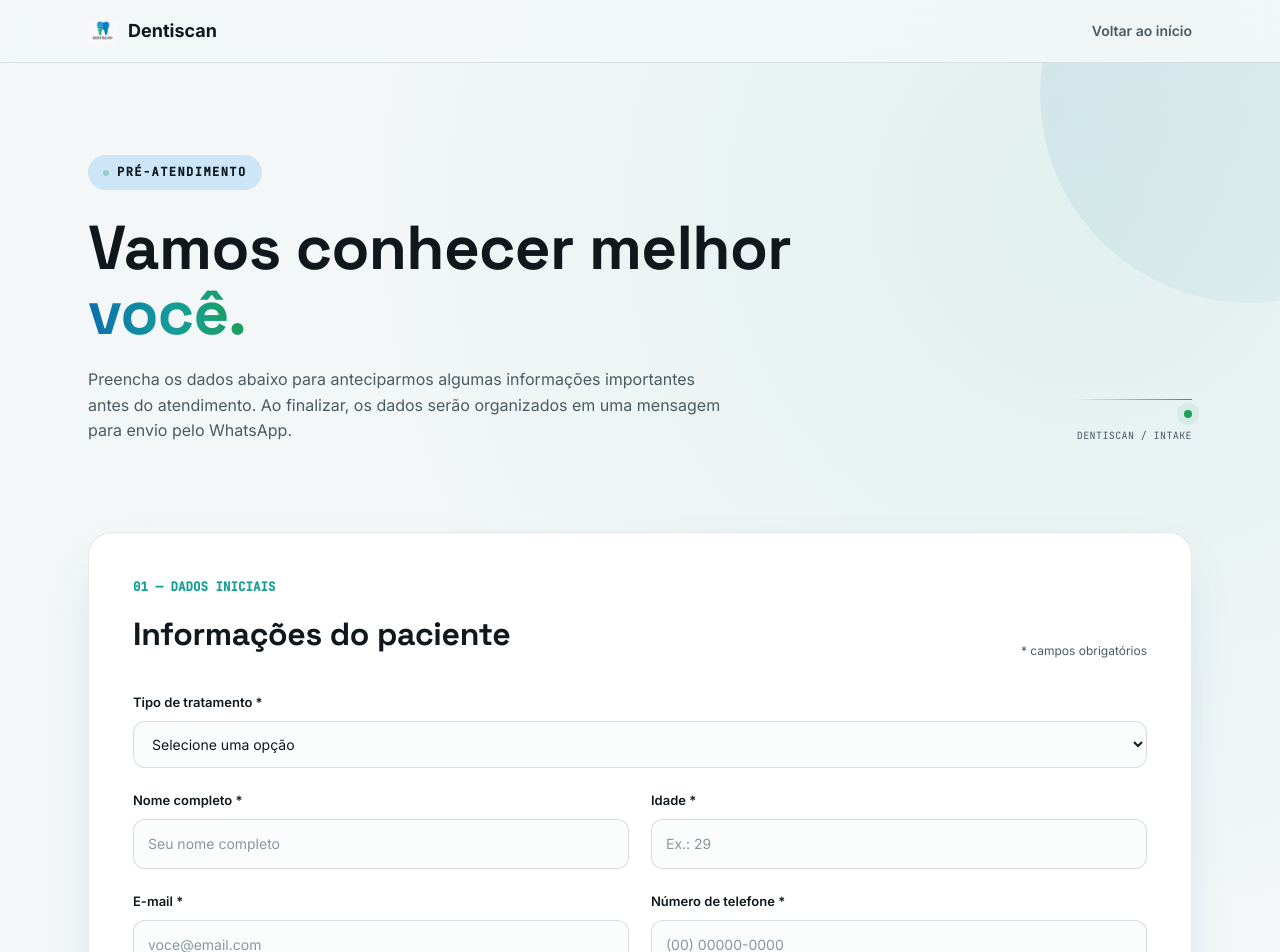
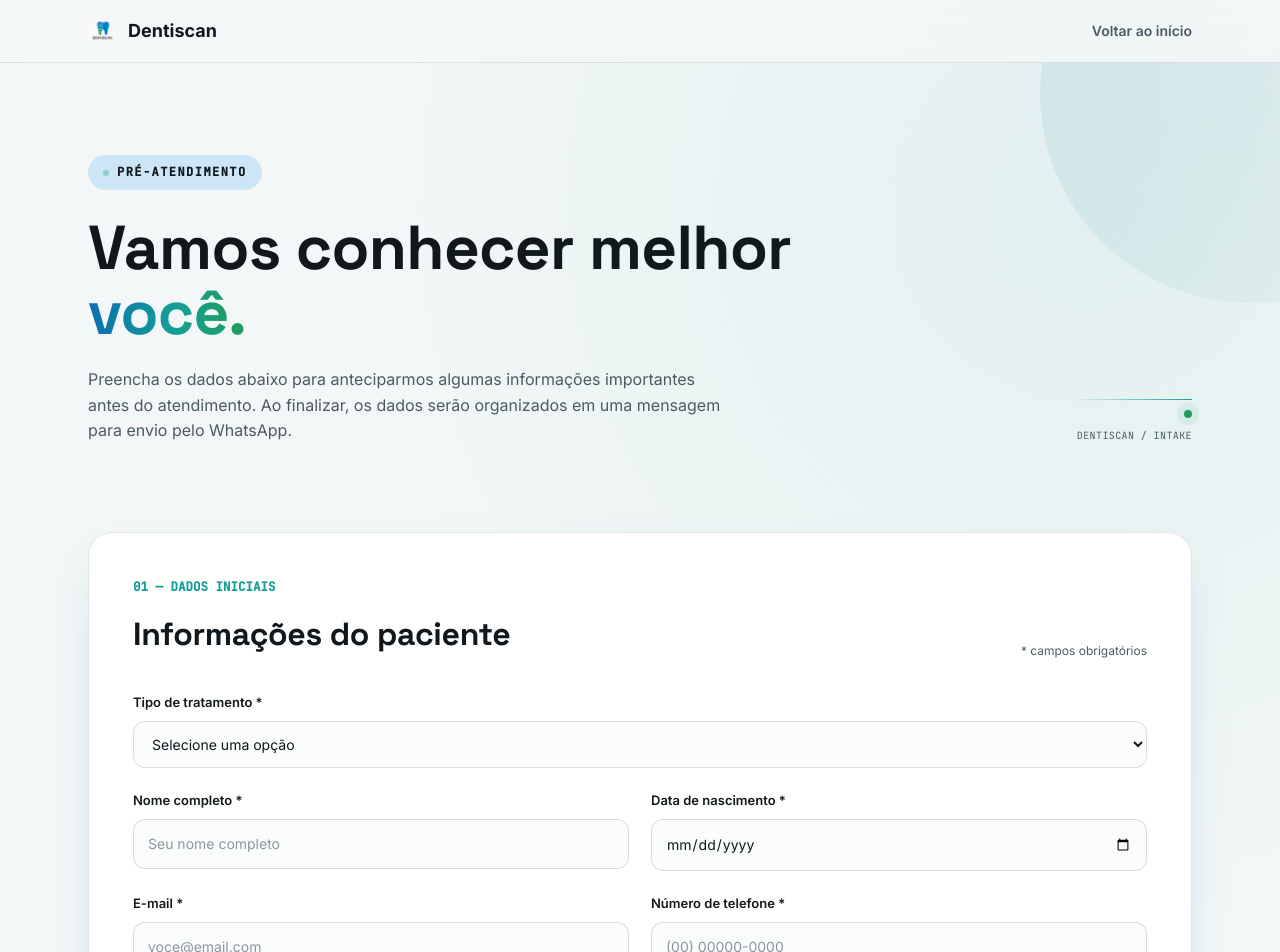
Before and after one commit to mavinute/dentiscan, a Next.js app: page /atendimento in a window 1280 px wide. Shown: the top 952 px of the page. Built offline with nearby package versions, Linux system fonts and the light colour scheme.

Commit message:
ajute no campo idade alterado para data de nascimento

```diff
--- a/src/components/patient-form.tsx
+++ b/src/components/patient-form.tsx
@@ -15,8 +15,31 @@ const YES_NO_UNKNOWN = ['Sim', 'Não', 'Não sabe']
 
 const WHATSAPP_NUMBER = process.env.NEXT_PUBLIC_WHATSAPP_NUMBER ?? ''
 
+function calculateAge(birthDate: string): number | null {
+  if (!birthDate) return null
+  const birth = new Date(birthDate + 'T00:00:00')
+  if (Number.isNaN(birth.getTime())) return null
+
+  const today = new Date()
+  let age = today.getFullYear() - birth.getFullYear()
+  const hasHadBirthdayThisYear =
+    today.getMonth() > birth.getMonth() ||
+    (today.getMonth() === birth.getMonth() && today.getDate() >= birth.getDate())
+  if (!hasHadBirthdayThisYear) age -= 1
+
+  return age >= 0 ? age : null
+}
+
+function formatDate(iso: string): string {
+  if (!iso) return 'Não informado'
+  const d = new Date(iso + 'T00:00:00')
+  if (Number.isNaN(d.getTime())) return 'Não informado'
+  return d.toLocaleDateString('pt-BR')
+}
+
 export default function PatientForm() {
   const [treatment, setTreatment] = useState('')
+  const [birthDate, setBirthDate] = useState('')
   const [lastTreatmentCompleted, setLastTreatmentCompleted] = useState('')
   const [medicalTreatment, setMedicalTreatment] = useState('')
   const [medication, setMedication] = useState('')
@@ -49,7 +72,8 @@ export default function PatientForm() {
       `E-mail: ${data.email || 'Não informado'}`,
       `Telefone: ${data.phone || 'Não informado'}`,
       `Endereço: ${data.address || 'Não informado'}`,
-      `Idade: ${data.age || 'Não informado'}`,
+      `Data de nascimento: ${formatDate(String(data.birthDate || ''))}`,
+      `Idade: ${calculateAge(String(data.birthDate || '')) ?? 'Não informado'}`,
       '',
       'HISTÓRICO CLÍNICO',
       `Queixa principal: ${data.chiefComplaint || 'Não informado'}`,
@@ -157,8 +181,19 @@ export default function PatientForm() {
                 </label>
 
                 <label className="field">
-                  <span>Idade *</span>
-                  <input name="age" type="number" min="0" max="120" inputMode="numeric" placeholder="Ex.: 29" required />
+                  <span>Data de nascimento *</span>
+                  <input
+                    name="birthDate"
+                    type="date"
+                    autoComplete="bday"
+                    max={new Date().toISOString().split('T')[0]}
+                    value={birthDate}
+                    onChange={(event) => setBirthDate(event.target.value)}
+                    required
+                  />
+                  {birthDate && calculateAge(birthDate) !== null && (
+                    <span className="field-hint">{calculateAge(birthDate)} anos</span>
+                  )}
                 </label>
 
                 <label className="field">
```
